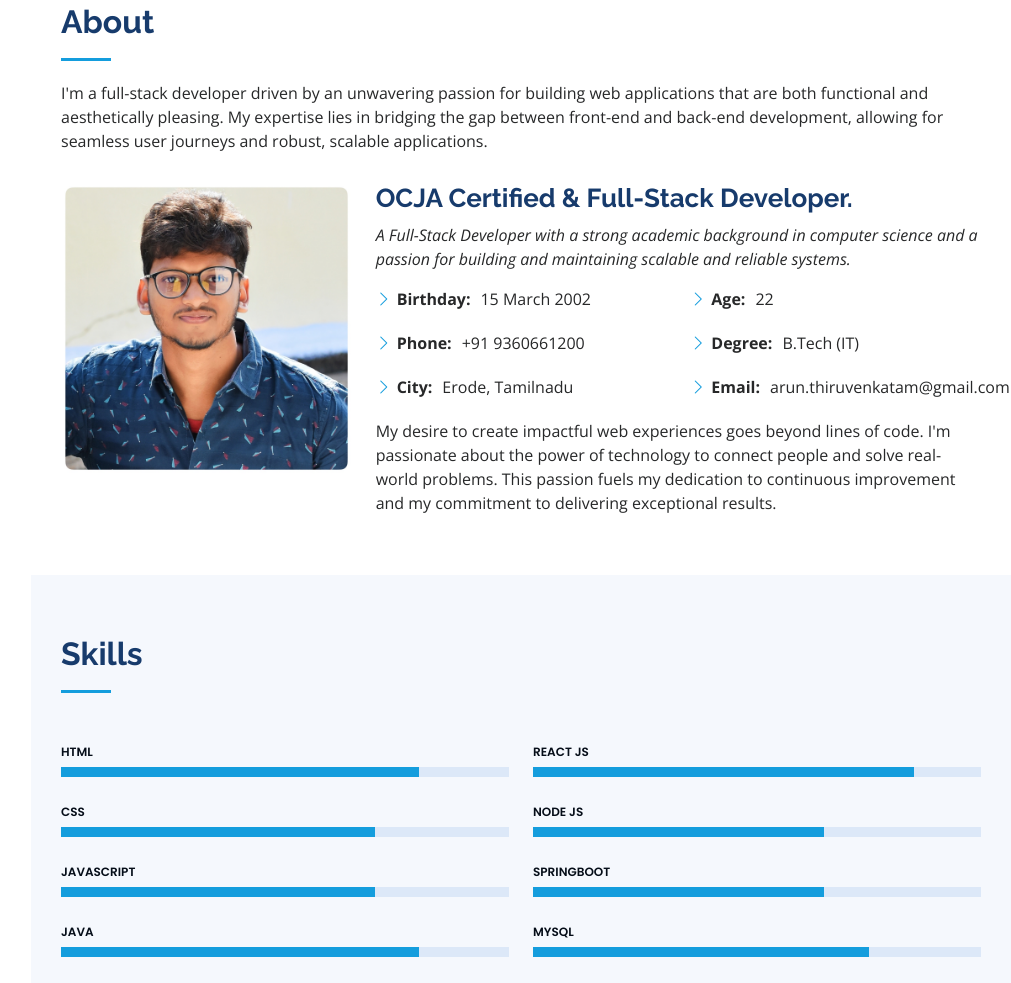
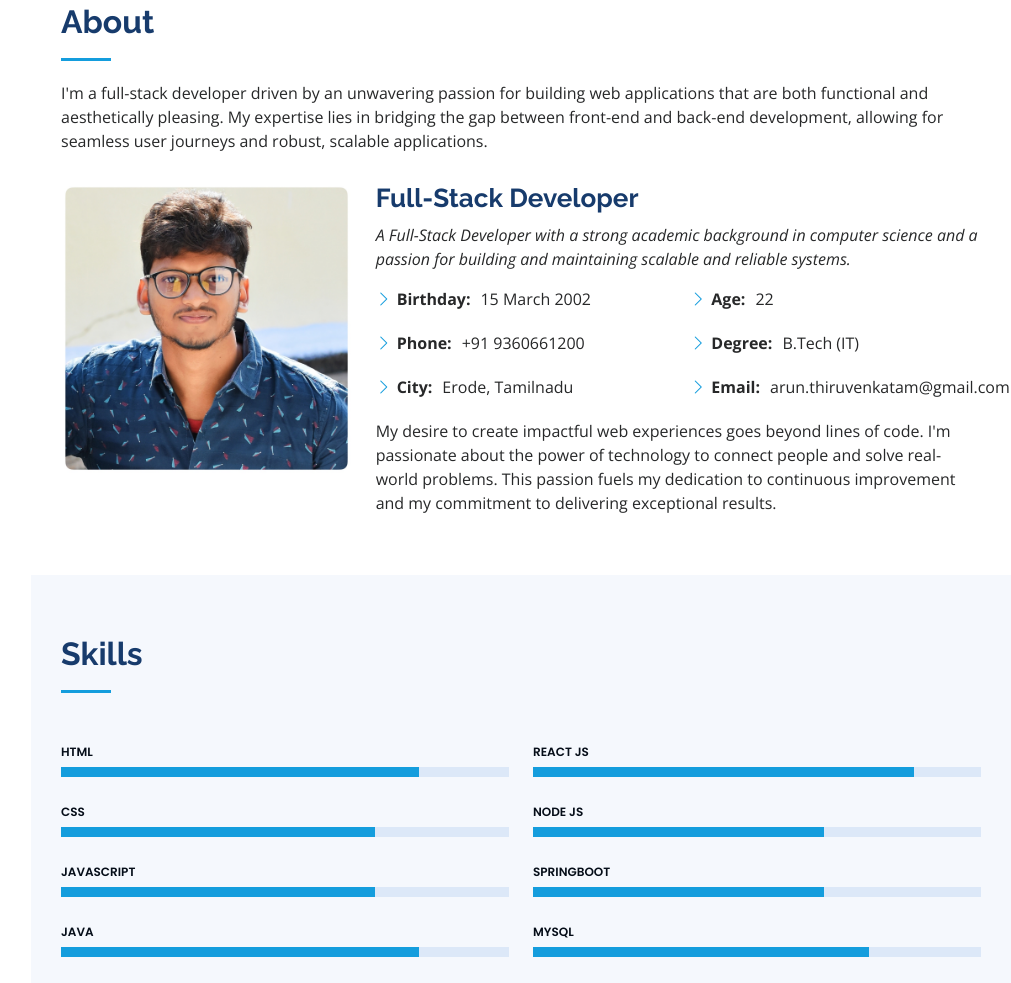
Before and after one commit to the-arun/the-arun.github.io, a plain HTML site: page index.html in a window 1280 px wide. Shown: the part 857-1840 px from the top of the page, without its empty margins (269-1280 px from the left). Drawn offline with nearby package versions, Linux system fonts and the light colour scheme.

Commit message:
second commit

```diff
--- a/index.html
+++ b/index.html
@@ -95,7 +95,7 @@
             <img src="assets/img/profile-img.jpeg" class="img-fluid" alt="">
           </div>
           <div class="col-lg-8 pt-4 pt-lg-0 content" data-aos="fade-left">
-            <h3>OCJA Certified &amp; Full-Stack Developer.</h3>
+            <h3>Full-Stack Developer</h3>
             <p class="fst-italic">
               A Full-Stack Developer with a strong academic background in computer
               science and a passion for building and maintaining scalable and reliable systems.
```
